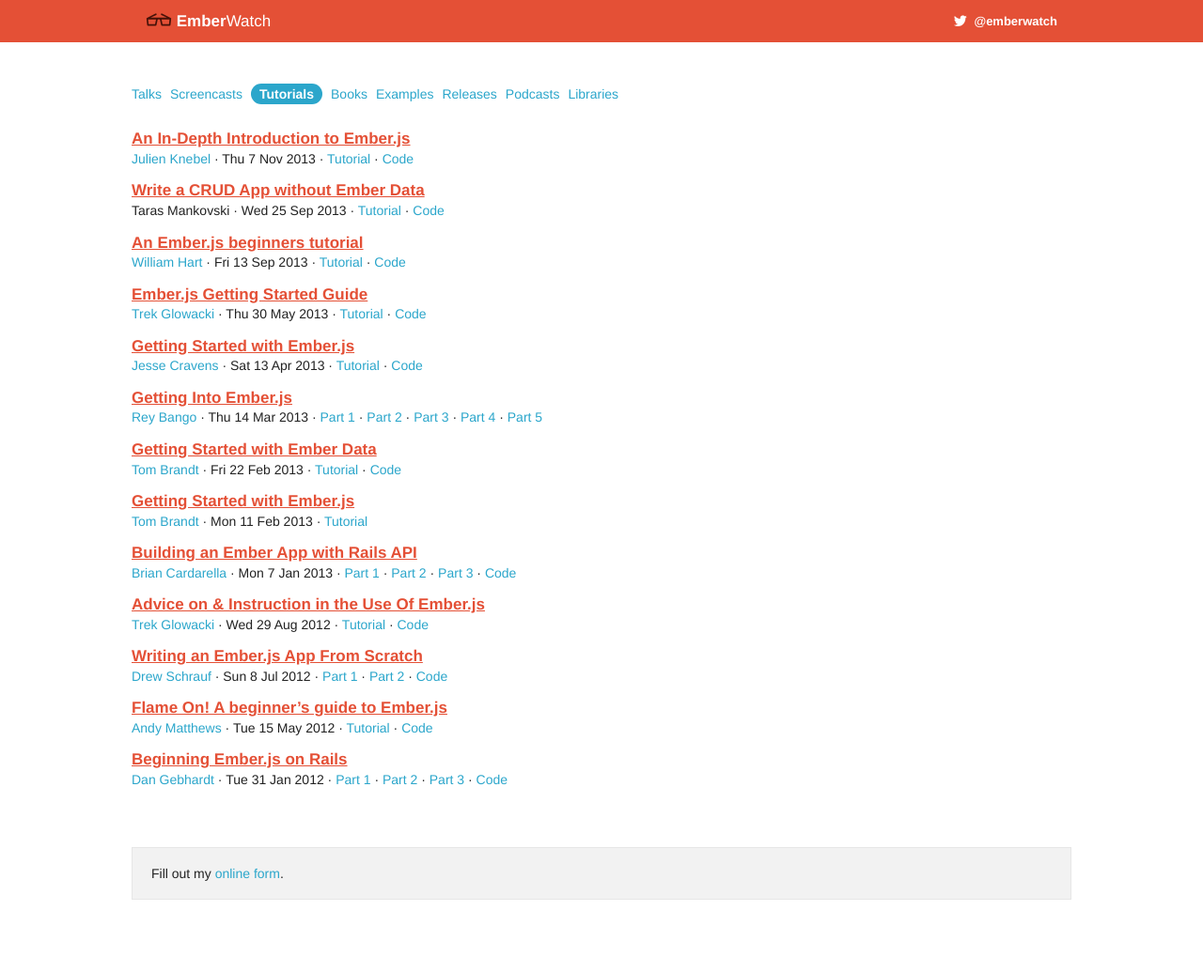
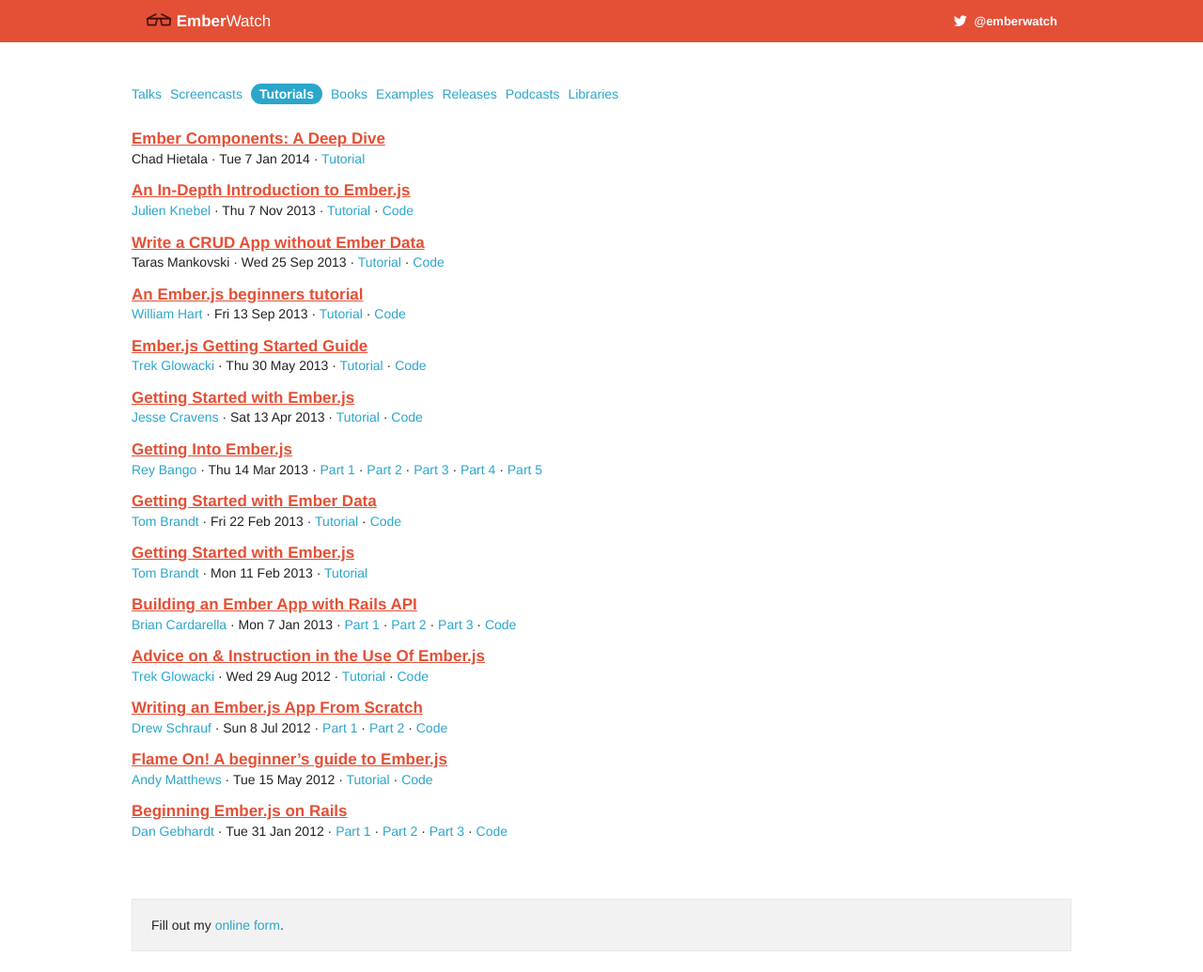
Before and after one commit to emberwatch/emberwatch, a Jekyll site: the page built from tutorials.html, in a window 1280 px wide. Shown: the whole page at 94% size. Built offline with Jekyll 4.4.1, drawn with Linux system fonts in a browser that asks for light colours; comment, search, counter and statistics services are not loaded; before the commit the page ends 980 px from its top, so only the background shows below that.

Commit message:
Ember Components Tutorial

```diff
--- a/_data/people.yml
+++ b/_data/people.yml
@@ -436,3 +436,6 @@
 - id: 106
   name: Rmina Vargas
   twitter: rsocci
+- id: 107
+  name: Chad Hietala
+  twitter: chadhietala
--- a/_data/tutorials.yml
+++ b/_data/tutorials.yml
@@ -1,4 +1,10 @@
 ---
+- title: 'Ember Components: A Deep Dive'
+  author_ids:
+  - 107
+  date: '2014-01-07'
+  urls:
+  - http://net.tutsplus.com/tutorials/javascript-ajax/ember-components-a-deep-dive/
 - title: An In-Depth Introduction to Ember.js
   author_ids:
   - 84
```
